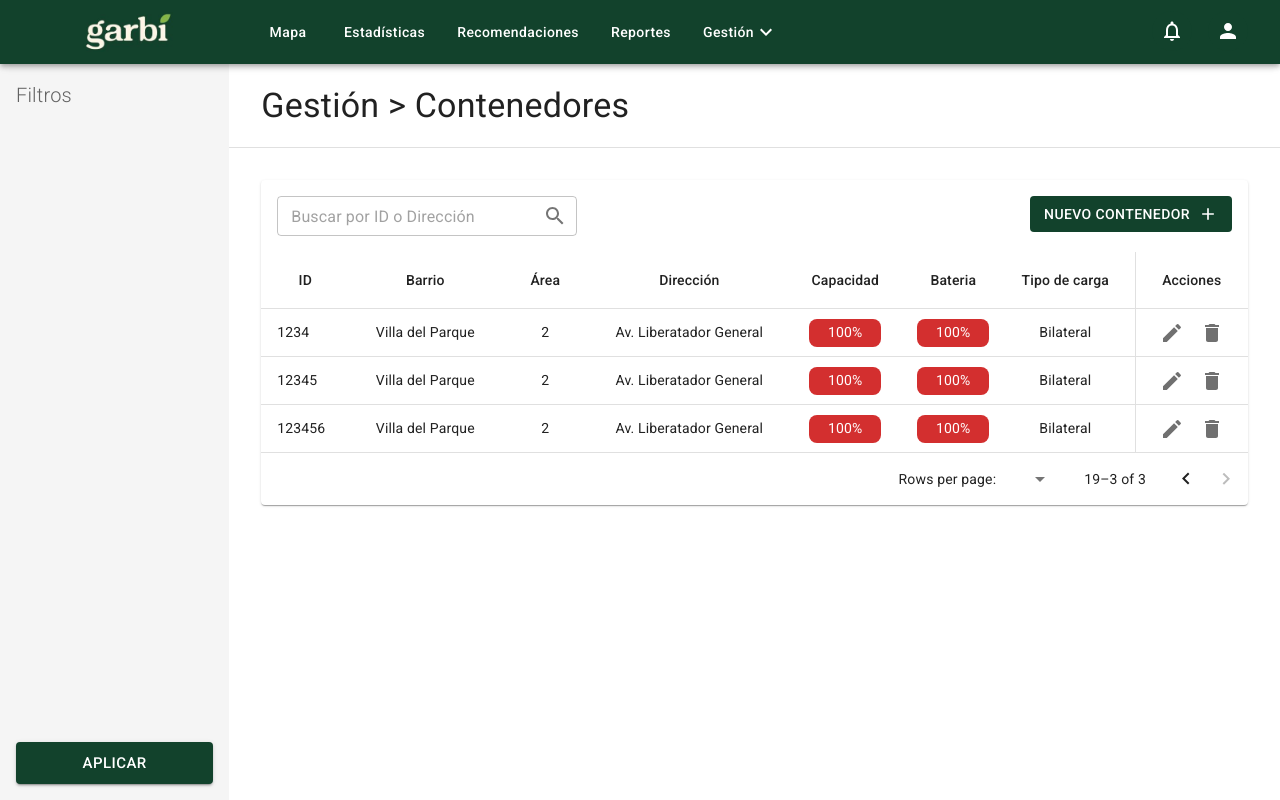
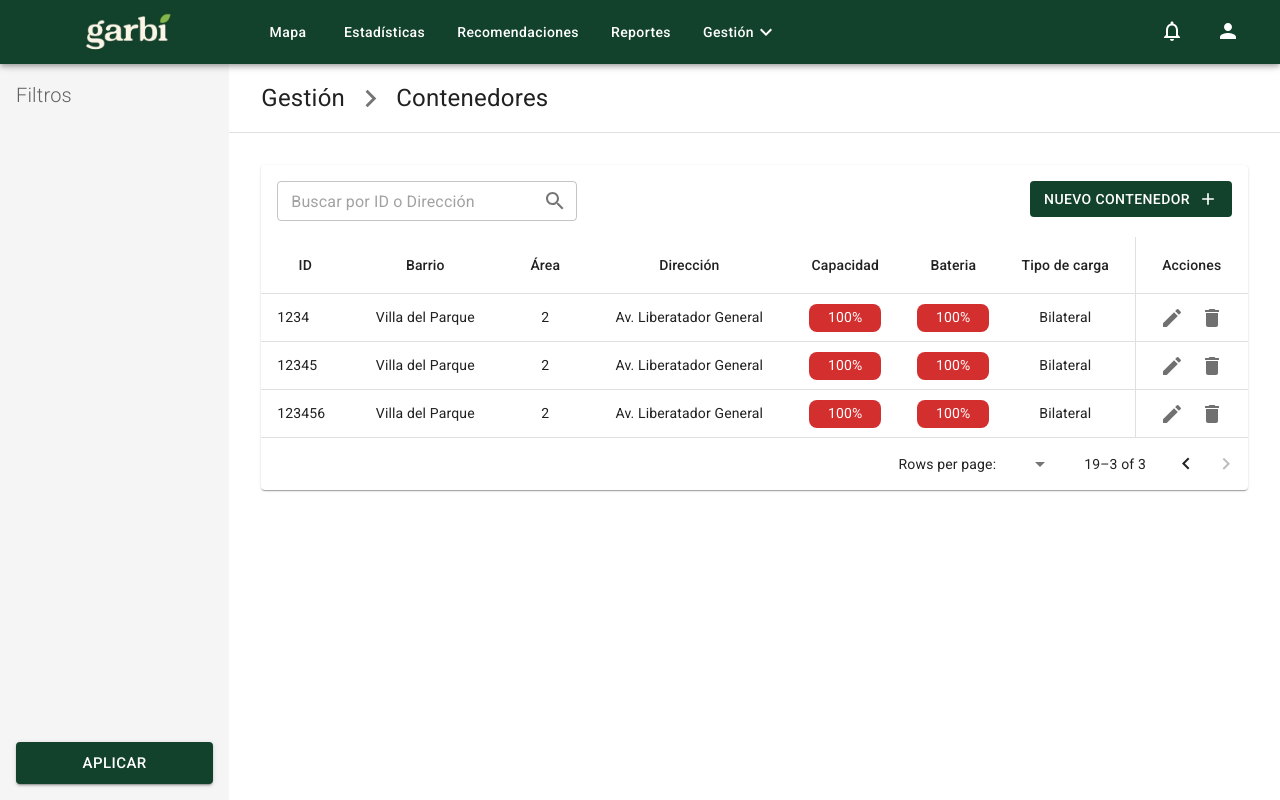
Before and after one commit to SofiaPalmieri/garbi-front, a React (Vite) app: page /containers in a window 1280 px wide. Built offline with nearby package versions, Linux system fonts and the light colour scheme.

Commit message:
updated breadcrumbs

```diff
--- /dev/null
+++ b/src/components/BreadcrumbsComponent/BreadcrumbsComponent.jsx
@@ -0,0 +1,59 @@
+import {
+  Breadcrumbs, Link, Typography
+} from '@mui/material'
+import NavigateNextIcon from '@mui/icons-material/NavigateNext';
+
+const breadcrumbsTypographyStyles = {
+  fontSize: '24px',
+  fontWeight: 400,
+  letterSpacing: '0.25px',
+  color: '#212121'
+};
+
+export const BreadcrumbsComponent = ({
+  prefix, title, subtitle, titleLink
+}) => {
+  return (
+    <Breadcrumbs
+      separator={
+        <NavigateNextIcon
+          fontSize='large'
+          sx={{
+            color:'#757575'
+          }}
+        />
+      }
+      aria-label='breadcrumb'
+    >
+      {prefix && (
+        <Typography
+          sx={breadcrumbsTypographyStyles}
+        >
+          {prefix}
+        </Typography>
+      )}
+      {subtitle ? (
+        <Link
+          underline='hover'
+          href={titleLink}
+          sx={breadcrumbsTypographyStyles}
+        >
+          {title}
+        </Link>
+      ) : (
+        <Typography
+          sx={breadcrumbsTypographyStyles}
+        >
+          {title}
+        </Typography>
+      )}
+      {subtitle && (
+        <Typography
+          sx={breadcrumbsTypographyStyles}
+        >
+          {subtitle}
+        </Typography>
+      )}
+    </Breadcrumbs>
+  )
+}
--- /dev/null
+++ b/src/components/BreadcrumbsComponent/index.js
@@ -0,0 +1,3 @@
+export {
+  BreadcrumbsComponent
+} from './BreadcrumbsComponent'
--- a/src/components/FilterSideComponent/FilterSideComponent.jsx
+++ b/src/components/FilterSideComponent/FilterSideComponent.jsx
@@ -1,9 +1,12 @@
 import {
   Box, Button, Divider, Typography
 } from '@mui/material';
+import {
+  BreadcrumbsComponent
+} from '../../components/BreadcrumbsComponent';
 
 export const FilterSideComponent = ({
-  title, component
+  title, component, prefix, subtitle, titleLink
 }) => {
   return (
     <Box
@@ -59,16 +62,12 @@ export const FilterSideComponent = ({
             padding: '16px 32px',
           }}
         >
-          <Typography
-            sx={{
-              fontSize: '34px',
-              fontWeight: 400,
-              letterSpacing: '0.25px',
-              textAlign: 'left',
-            }}
-          >
-            {title}
-          </Typography>
+          <BreadcrumbsComponent
+            prefix={prefix}
+            title={title}
+            subtitle={subtitle}
+            titleLink={titleLink}
+          />
         </Box>
         <Divider />
         {component()}
--- a/src/main.jsx
+++ b/src/main.jsx
@@ -24,6 +24,7 @@ import CreateAreaPage from './pages/CreateArea/CreateAreaPage.jsx';
 import HomePage from './pages/Home/HomePage.jsx';
 import RecommendationsPage from './pages/Recomendaciones/RecommendationsPage.jsx';
 import RoutesPage from './pages/Routes/RoutesPage.jsx';
+import RouteDetailPage from './pages/Routes/RouteDetailPage.jsx';
 import LoginPage from './pages/Login/LoginPage.jsx';
 import {
   ReportPage
--- a/src/pages/Area/AreaPage.jsx
+++ b/src/pages/Area/AreaPage.jsx
@@ -5,6 +5,9 @@ import AddIcon from '@mui/icons-material/Add';
 import {
   APIProvider, Map
 } from '@vis.gl/react-google-maps';
+import {
+  BreadcrumbsComponent
+} from '../../components/BreadcrumbsComponent';
 
 const AreaPage = () => {
   const position = {
@@ -24,18 +27,14 @@ const AreaPage = () => {
     >
       <Box
         sx={{
-          padding: '16px 64px 14px',
+          width: '100%',
+          padding: '16px 32px',
         }}
       >
-        <Typography
-          sx={{
-            fontSize: '34px',
-            fontWeight: 400,
-            lineHeight: '42px',
-          }}
-        >
-          Áreas
-        </Typography>
+        <BreadcrumbsComponent
+          prefix={'Gestión'}
+          title={'Áreas'}
+        />
       </Box>
       <Divider />
       <Box
--- a/src/pages/Containers/ContainerPage.jsx
+++ b/src/pages/Containers/ContainerPage.jsx
@@ -8,7 +8,8 @@ import {
 export const ContainerPage = () => {
   return (
     <FilterSideComponent
-      title={'Gestión > Contenedores'}
+      prefix={'Gestión'}
+      title={'Contenedores'}
       component={() => <ContainerContent />}
     />
   );
--- a/src/pages/CreateArea/CreateAreaPage.jsx
+++ b/src/pages/CreateArea/CreateAreaPage.jsx
@@ -15,6 +15,9 @@ import './CreateAreaPage.css';
 import {
   APIProvider
 } from '@vis.gl/react-google-maps';
+import {
+  BreadcrumbsComponent
+} from '../../components/BreadcrumbsComponent';
 
 
 
@@ -45,19 +48,16 @@ const CreateAreaPage = () => {
     >
       <Box
         sx={{
-          width: 1,
-          padding: '16px 64px 13px',
+          width: '100%',
+          padding: '16px 32px',
         }}
       >
-        <Typography
-          sx={{
-            fontSize: '34px',
-            fontWeight: 400,
-            lineHeight: '42px',
-          }}
-        >
-          Crear nueva área
-        </Typography>
+        <BreadcrumbsComponent
+          prefix={'Gestión'}
+          title={'Áreas'}
+          subtitle={'Nueva área'}
+          titleLink={'/areas'}
+        />
       </Box>
       <Divider />
       <Box
--- a/src/pages/Empleados/EmployeePage.jsx
+++ b/src/pages/Empleados/EmployeePage.jsx
@@ -8,7 +8,8 @@ import {
 const EmployeePage = () => {
   return (
     <FilterSideComponent
-      title={'Gestión > Empleados'}
+      prefix={'Gestión'}
+      title={'Empleados'}
       component={() => <EmployeeContent />}
     />
   );
```
